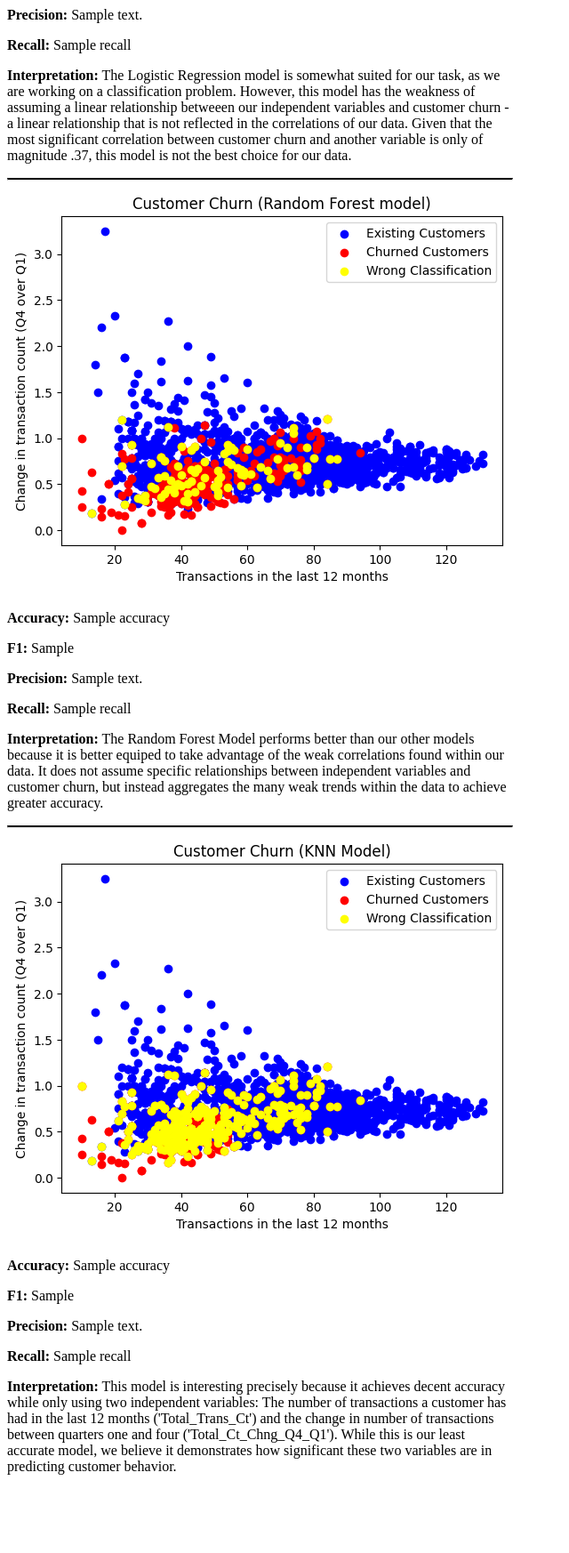
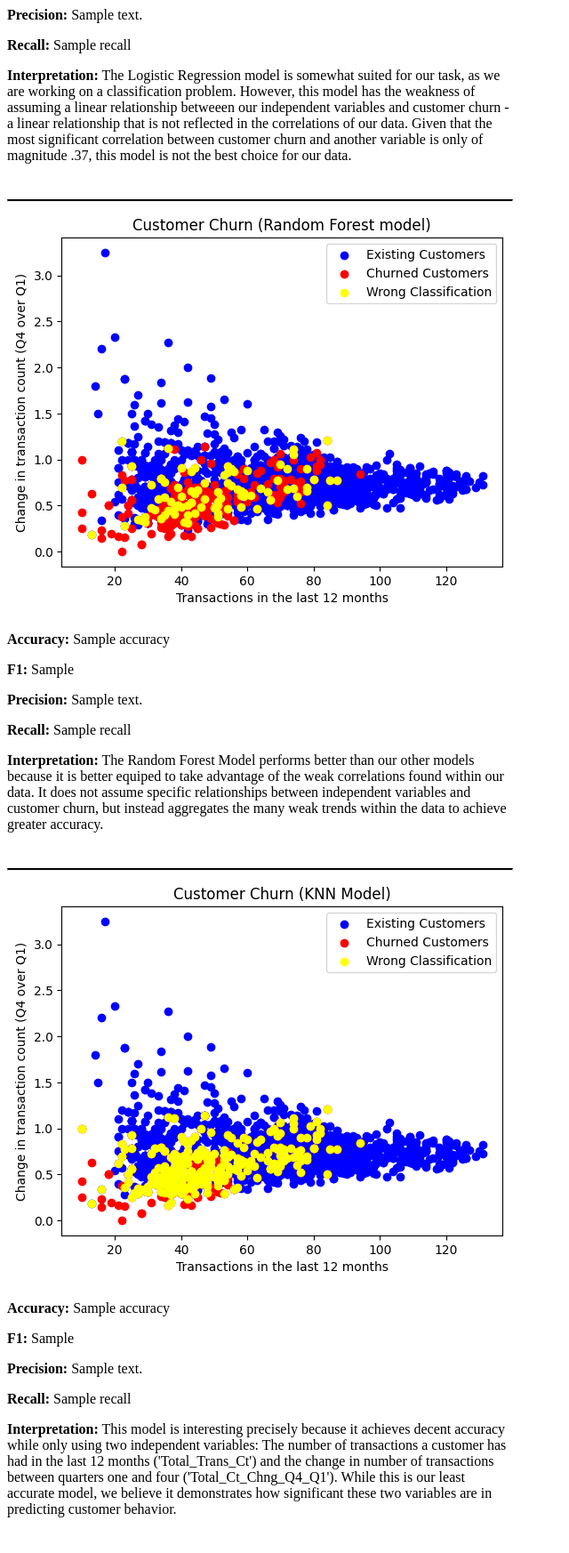
Before and after one commit to RickSlick3/CustomerChurn-AzureWebApp, a Flask app: template templates/churn.html in a window 1280 px wide. Shown: the part 615-2361 px from the top of the page at 89% size, without its empty margins (0-640 px from the left). Before the commit the page ends 2273 px from the top, so only its background shows below. Run offline with Flask 3, Linux system fonts and the light colour scheme; the template is opened without the code that fills it: most values are stand-ins (such as "Sample title", 1, 10 or a date in 2020); parts of the project's set-up code (start-up, migrations or seed data) failed here and were passed over.

Commit message:
margin fix

```diff
--- a/templates/churn.html
+++ b/templates/churn.html
@@ -13,6 +13,9 @@
             margin-left: 0;
             border-top: 2px solid black;
         }
+        .interp {
+            margin-bottom: 40px;
+        }
     </style>
 </head>
 <body>
@@ -25,7 +28,7 @@
                 <p><strong>F1:</strong> {{ log.f1 }}</p>
                 <p><strong>Precision:</strong> {{ log.precision }}</p>
                 <p><strong>Recall:</strong> {{ log.recall }}</p>
-                <p><strong>Interpretation:</strong> The Logistic Regression model is somewhat suited for our task, as we are working on a classification problem. However, this model has the weakness of assuming a linear relationship betweeen our independent variables and customer churn - a linear relationship that is not reflected in the correlations of our data. Given that the most significant correlation between customer churn and another variable is only of magnitude .37, this model is not the best choice for our data.</p>
+                <p class="interp"><strong>Interpretation:</strong> The Logistic Regression model is somewhat suited for our task, as we are working on a classification problem. However, this model has the weakness of assuming a linear relationship betweeen our independent variables and customer churn - a linear relationship that is not reflected in the correlations of our data. Given that the most significant correlation between customer churn and another variable is only of magnitude .37, this model is not the best choice for our data.</p>
             </div>
             <hr>
             <div class="chart2">
@@ -34,7 +37,7 @@
                 <p><strong>F1:</strong> {{ forest.f1 }}</p>
                 <p><strong>Precision:</strong> {{ forest.precision }}</p>
                 <p><strong>Recall:</strong> {{ forest.recall }}</p>
-                <p><strong>Interpretation:</strong> The Random Forest Model performs better than our other models because it is better equiped to take advantage of the weak correlations found within our data. It does not assume specific relationships between independent variables and customer churn, but instead aggregates the many weak trends within the data to achieve greater accuracy.</p>
+                <p class="interp"><strong>Interpretation:</strong> The Random Forest Model performs better than our other models because it is better equiped to take advantage of the weak correlations found within our data. It does not assume specific relationships between independent variables and customer churn, but instead aggregates the many weak trends within the data to achieve greater accuracy.</p>
             </div>
             <hr>
             <div class="chart3">
@@ -43,7 +46,7 @@
                 <p><strong>F1:</strong> {{ knn.f1 }}</p>
                 <p><strong>Precision:</strong> {{ knn.precision }}</p>
                 <p><strong>Recall:</strong> {{ knn.recall }}</p>
-                <p><strong>Interpretation:</strong> This model is interesting precisely because it achieves decent accuracy while only using two independent variables: The number of transactions a customer has had in the last 12 months ('Total_Trans_Ct') and the change in number of transactions between quarters one and four ('Total_Ct_Chng_Q4_Q1'). While this is our least accurate model, we believe it demonstrates how significant these two variables are in predicting customer behavior.</p>
+                <p class="interp"><strong>Interpretation:</strong> This model is interesting precisely because it achieves decent accuracy while only using two independent variables: The number of transactions a customer has had in the last 12 months ('Total_Trans_Ct') and the change in number of transactions between quarters one and four ('Total_Ct_Chng_Q4_Q1'). While this is our least accurate model, we believe it demonstrates how significant these two variables are in predicting customer behavior.</p>
             </div>
         </div>
     </div>
```
